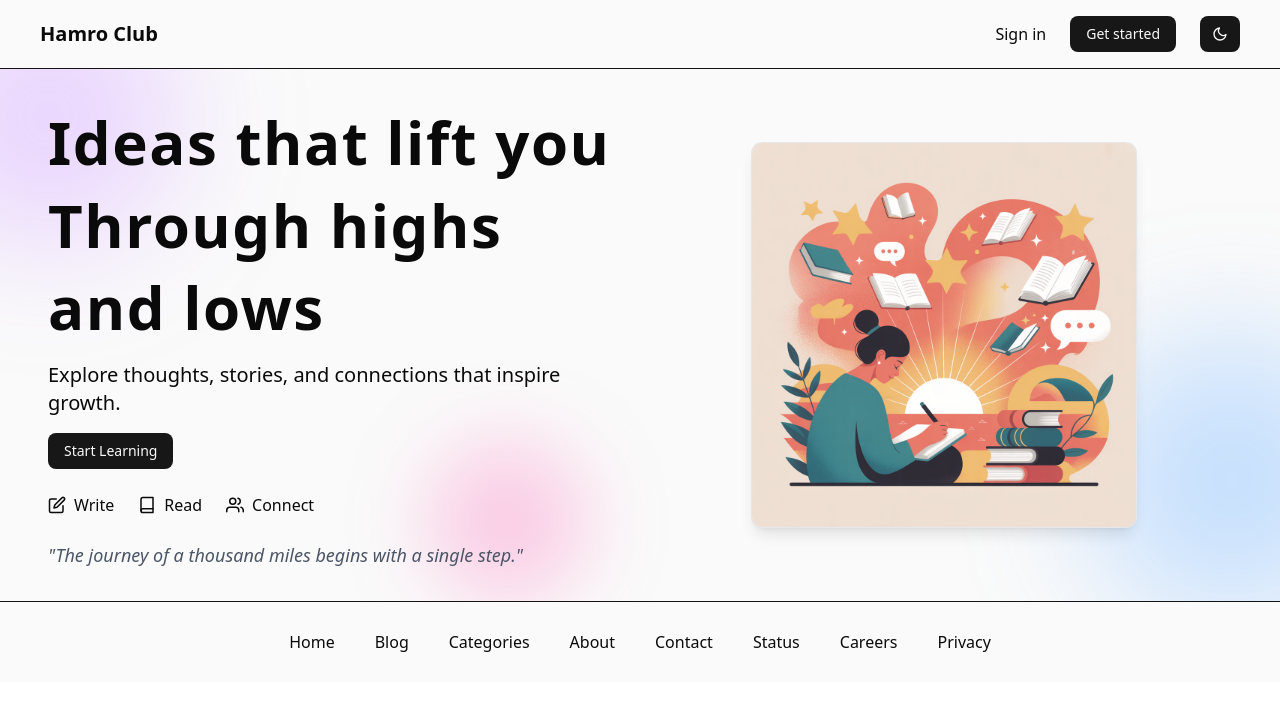
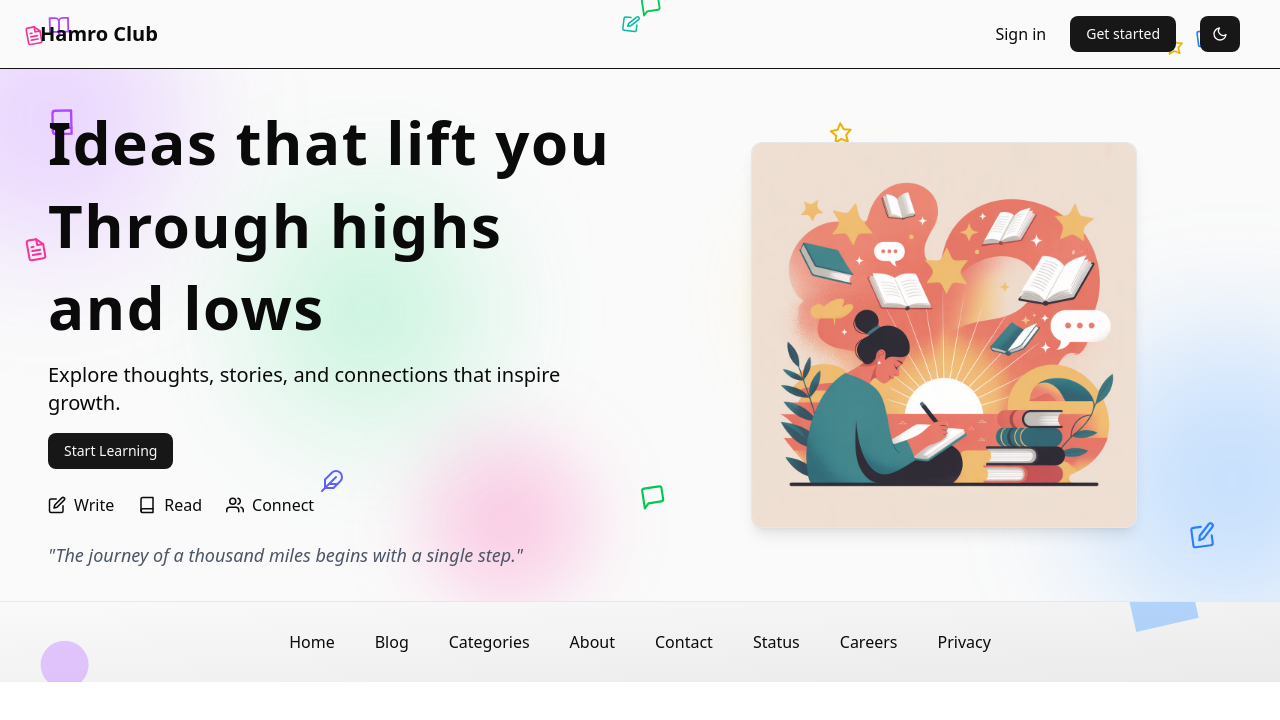
Before and after one commit to bibash21-creator/blog, a Next.js app in the folder frontend/: page / in a window 1280 px wide. Shown: the top 720 px of the page. Built offline with nearby package versions, Linux system fonts and the light colour scheme.

Commit message:
Added landing page final touch

```diff
--- a/frontend/package.json
+++ b/frontend/package.json
@@ -12,6 +12,7 @@
     "@radix-ui/react-slot": "^1.2.4",
     "class-variance-authority": "^0.7.1",
     "clsx": "^2.1.1",
+    "framer-motion": "^12.29.0",
     "lucide-react": "^0.562.0",
     "next": "16.1.4",
     "next-themes": "^0.4.6",
--- a/frontend/src/components/LandingPage/Landing_Hero.tsx
+++ b/frontend/src/components/LandingPage/Landing_Hero.tsx
@@ -1,10 +1,19 @@
 "use client";
 
-import { FiEdit, FiBook, FiUsers } from "react-icons/fi";
+import {
+  FiEdit,
+  FiBook,
+  FiUsers,
+  FiFileText,
+  FiMessageSquare,
+  FiFeather,
+  FiStar,
+} from "react-icons/fi";
 import { Button } from "@/components/ui/button";
 import Link from "next/link";
 import { useState, useEffect } from "react";
 import Image from "next/image";
+import { motion } from "framer-motion";
 
 const quotes: string[] = [
   "The journey of a thousand miles begins with a single step.",
@@ -24,11 +33,63 @@ export default function Hero() {
 
   return (
     <section className="relative overflow-hidden px-4 sm:px-6 lg:px-12 py-8 bg-[#fafafa] dark:bg-[#121212]">
-      {/* Background animated objects */}
+      {/* Subtle blur background blobs */}
       <div className="absolute -top-20 -left-20 w-64 h-64 bg-purple-400/30 dark:bg-purple-600/30 rounded-full blur-3xl animate-float"></div>
       <div className="absolute top-1/2 -right-24 w-72 h-72 bg-blue-400/30 dark:bg-blue-600/30 rounded-full blur-3xl animate-float-slow"></div>
       <div className="absolute bottom-0 left-1/3 w-40 h-40 bg-pink-400/30 dark:bg-pink-600/30 rounded-full blur-2xl animate-float"></div>
+      <div className="absolute top-1/4 right-1/4 w-48 h-48 bg-yellow-400/20 dark:bg-yellow-600/20 rounded-full blur-2xl animate-float-slow"></div>
+      <div className="absolute bottom-1/3 left-1/5 w-56 h-56 bg-green-400/20 dark:bg-green-600/20 rounded-full blur-3xl animate-float"></div>
 
+      {/* Animated blogging icons */}
+      <motion.div
+        animate={{ y: [0, -12, 0], rotate: [0, 10, -10, 0] }}
+        transition={{ repeat: Infinity, duration: 6, ease: "easeInOut" }}
+        className="absolute top-10 left-12 text-purple-500 dark:text-purple-400"
+      >
+        <FiBook size={28} />
+      </motion.div>
+
+      <motion.div
+        animate={{ y: [0, -12, 0], rotate: [0, 10, -10, 0] }}
+        transition={{ repeat: Infinity, duration: 7, ease: "easeInOut" }}
+        className="absolute bottom-12 right-16 text-blue-500 dark:text-blue-400"
+      >
+        <FiEdit size={26} />
+      </motion.div>
+
+      <motion.div
+        animate={{ y: [0, -12, 0], rotate: [0, 10, -10, 0] }}
+        transition={{ repeat: Infinity, duration: 8, ease: "easeInOut" }}
+        className="absolute top-1/3 left-6 text-pink-500 dark:text-pink-400"
+      >
+        <FiFileText size={24} />
+      </motion.div>
+
+      <motion.div
+        animate={{ y: [0, -12, 0], rotate: [0, 10, -10, 0] }}
+        transition={{ repeat: Infinity, duration: 9, ease: "easeInOut" }}
+        className="absolute bottom-20 left-1/2 text-green-500 dark:text-green-400"
+      >
+        <FiMessageSquare size={26} />
+      </motion.div>
+
+      <motion.div
+        animate={{ y: [0, -12, 0], rotate: [0, 10, -10, 0] }}
+        transition={{ repeat: Infinity, duration: 10, ease: "easeInOut" }}
+        className="absolute top-16 right-1/3 text-yellow-500 dark:text-yellow-400"
+      >
+        <FiStar size={24} />
+      </motion.div>
+
+      <motion.div
+        animate={{ y: [0, -12, 0], rotate: [0, 10, -10, 0] }}
+        transition={{ repeat: Infinity, duration: 11, ease: "easeInOut" }}
+        className="absolute bottom-24 left-1/4 text-indigo-500 dark:text-indigo-400"
+      >
+        <FiFeather size={24} />
+      </motion.div>
+
+      {/* Hero Content */}
       <div className="relative grid grid-cols-1 lg:grid-cols-2 gap-8 items-center">
         {/* Left: Text Content */}
         <div>
@@ -41,19 +102,31 @@ export default function Hero() {
           </p>
 
           <div className="flex justify-center lg:justify-start mb-6">
-            <Button variant="default" className="hover:scale-105 transition-transform duration-300">
+            <Button
+              variant="default"
+              className="hover:scale-105 transition-transform duration-300"
+            >
               Start Learning
             </Button>
           </div>
 
           <div className="hero-actions flex flex-col sm:flex-row sm:space-x-6 items-center lg:items-start mb-6 gap-y-3 sm:gap-y-0 justify-center lg:justify-start">
-            <Link href="" className="flex text-sm sm:text-base items-center gap-x-2 hover:text-purple-600 dark:hover:text-purple-400 transition-colors">
+            <Link
+              href=""
+              className="flex text-sm sm:text-base items-center gap-x-2 hover:text-purple-600 dark:hover:text-purple-400 transition-colors"
+            >
               <FiEdit className="text-base sm:text-lg" /> Write
             </Link>
-            <Link href="" className="flex text-sm sm:text-base items-center gap-x-2 hover:text-blue-600 dark:hover:text-blue-400 transition-colors">
+            <Link
+              href=""
+              className="flex text-sm sm:text-base items-center gap-x-2 hover:text-blue-600 dark:hover:text-blue-400 transition-colors"
+            >
               <FiBook className="text-base sm:text-lg" /> Read
             </Link>
-            <Link href="" className="flex text-sm sm:text-base items-center gap-x-2 hover:text-pink-600 dark:hover:text-pink-400 transition-colors">
+            <Link
+              href=""
+              className="flex text-sm sm:text-base items-center gap-x-2 hover:text-pink-600 dark:hover:text-pink-400 transition-colors"
+            >
               <FiUsers className="text-base sm:text-lg" /> Connect
             </Link>
           </div>
--- a/frontend/src/components/LandingPage/Landing_Nav.tsx
+++ b/frontend/src/components/LandingPage/Landing_Nav.tsx
@@ -1,26 +1,101 @@
 "use client";
-
 import Link from "next/link";
 import { Button } from "@/components/ui/button";
 import ThemeToggle from "@/components/universal/ThemeToggle";
-import { FiMenu, FiX } from "react-icons/fi";
+import {
+  FiMenu,
+  FiX,
+  FiBookOpen,
+  FiEdit,
+  FiFileText,
+  FiMessageSquare,
+  FiFeather,
+  FiStar,
+} from "react-icons/fi";
 import { useState } from "react";
+import { motion } from "framer-motion";
 
 export default function Navbar() {
   const [isOpen, setIsOpen] = useState(false);
 
   return (
     <>
-      <nav className="flex justify-between items-center bg-[#fafafa] dark:bg-[#121212] px-4 sm:px-6 md:px-10 py-4 border-b border-[#121212] dark:border-[#fafafa]">
+      <nav className="relative flex justify-between items-center bg-[#fafafa] dark:bg-[#121212] px-4 sm:px-6 md:px-10 py-4 border-b border-[#121212] dark:border-[#fafafa] overflow-hidden">
+        {/* Dense animated blogging icons */}
+        <motion.div
+          animate={{ y: [0, -12, 0], rotate: [0, 10, -10, 0] }}
+          transition={{ repeat: Infinity, duration: 6, ease: "easeInOut" }}
+          className="absolute top-4 left-12 text-purple-500 dark:text-purple-400"
+        >
+          <FiBookOpen size={22} />
+        </motion.div>
+
+        <motion.div
+          animate={{ y: [0, -12, 0], rotate: [0, 10, -10, 0] }}
+          transition={{ repeat: Infinity, duration: 7, ease: "easeInOut" }}
+          className="absolute bottom-4 right-16 text-blue-500 dark:text-blue-400"
+        >
+          <FiEdit size={20} />
+        </motion.div>
+
+        <motion.div
+          animate={{ y: [0, -12, 0], rotate: [0, 10, -10, 0] }}
+          transition={{ repeat: Infinity, duration: 8, ease: "easeInOut" }}
+          className="absolute top-1/2 left-6 text-pink-500 dark:text-pink-400"
+        >
+          <FiFileText size={20} />
+        </motion.div>
+
+        <motion.div
+          animate={{ y: [0, -12, 0], rotate: [0, 10, -10, 0] }}
+          transition={{ repeat: Infinity, duration: 9, ease: "easeInOut" }}
+          className="absolute bottom-10 left-1/2 text-green-500 dark:text-green-400"
+        >
+          <FiMessageSquare size={22} />
+        </motion.div>
+
+        <motion.div
+          animate={{ y: [0, -12, 0], rotate: [0, 10, -10, 0] }}
+          transition={{ repeat: Infinity, duration: 10, ease: "easeInOut" }}
+          className="absolute top-12 right-24 text-yellow-500 dark:text-yellow-400"
+        >
+          <FiStar size={20} />
+        </motion.div>
+
+        <motion.div
+          animate={{ y: [0, -12, 0], rotate: [0, 10, -10, 0] }}
+          transition={{ repeat: Infinity, duration: 11, ease: "easeInOut" }}
+          className="absolute bottom-16 left-1/4 text-indigo-500 dark:text-indigo-400"
+        >
+          <FiFeather size={20} />
+        </motion.div>
+
+        <motion.div
+          animate={{ y: [0, -12, 0], rotate: [0, 10, -10, 0] }}
+          transition={{ repeat: Infinity, duration: 12, ease: "easeInOut" }}
+          className="absolute top-20 right-1/3 text-red-500 dark:text-red-400"
+        >
+          <FiBookOpen size={18} />
+        </motion.div>
+
+        <motion.div
+          animate={{ y: [0, -12, 0], rotate: [0, 10, -10, 0] }}
+          transition={{ repeat: Infinity, duration: 13, ease: "easeInOut" }}
+          className="absolute bottom-6 right-1/2 text-teal-500 dark:text-teal-400"
+        >
+          <FiEdit size={18} />
+        </motion.div>
+
         {/* Logo */}
-        <div className="text-lg md:text-xl font-bold cursor-pointer">
+        <div className="text-lg md:text-xl font-bold cursor-pointer z-10">
           Hamro Club
         </div>
 
         {/* Desktop Menu */}
-        <div className="hidden md:flex items-center space-x-6">
-
-          <Link href="/login" className="hover:scale-105">Sign in</Link>
+        <div className="hidden md:flex items-center space-x-6 z-10">
+          <Link href="/login" className="hover:scale-105">
+            Sign in
+          </Link>
           <Button variant="default" className="cursor-pointer hover:scale-105">
             Get started
           </Button>
@@ -28,7 +103,7 @@ export default function Navbar() {
         </div>
 
         {/* Hamburger Icon (Mobile) */}
-        <div className="md:hidden">
+        <div className="md:hidden z-10">
           <button
             onClick={() => setIsOpen(!isOpen)}
             className="text-2xl focus:outline-none"
@@ -46,7 +121,6 @@ export default function Navbar() {
           isOpen ? "translate-x-0" : "translate-x-full"
         }`}
       >
-        {/* Close Icon inside drawer */}
         <div className="flex justify-end p-4">
           <button
             onClick={() => setIsOpen(false)}
@@ -57,13 +131,22 @@ export default function Navbar() {
           </button>
         </div>
 
-        {/* Menu Items */}
         <div className="flex flex-col items-start p-6 space-y-6">
-          <Link href="/" onClick={() => setIsOpen(false)}>Home</Link>
-          <Link href="/blog" onClick={() => setIsOpen(false)}>Blog</Link>
-          <Link href="/about" onClick={() => setIsOpen(false)}>About</Link>
-          <Link href="/contact" onClick={() => setIsOpen(false)}>Contact</Link>
-          <Link href="/login" onClick={() => setIsOpen(false)}>Sign in</Link>
+          <Link href="/" onClick={() => setIsOpen(false)}>
+            Home
+          </Link>
+          <Link href="/blog" onClick={() => setIsOpen(false)}>
+            Blog
+          </Link>
+          <Link href="/about" onClick={() => setIsOpen(false)}>
+            About
+          </Link>
+          <Link href="/contact" onClick={() => setIsOpen(false)}>
+            Contact
+          </Link>
+          <Link href="/login" onClick={() => setIsOpen(false)}>
+            Sign in
+          </Link>
           <Button
             variant="default"
             className="w-full cursor-pointer hover:scale-105"
@@ -75,7 +158,6 @@ export default function Navbar() {
         </div>
       </div>
 
-      {/* Background Overlay */}
       {isOpen && (
         <div
           className="fixed inset-0 bg-black/40 md:hidden z-40"
--- a/frontend/src/components/LandingPage/Landing_foot.tsx
+++ b/frontend/src/components/LandingPage/Landing_foot.tsx
@@ -1,9 +1,24 @@
+"use client";
 import Link from "next/link";
+import { motion } from "framer-motion";
 
 export default function Footer() {
   return (
-    <footer className="foot-padding border-t border-[#121212] dark:border-[#fafafa] bg-[#fafafa] dark:bg-[#121212]">
-      <div className="foot-actions grid grid-cols-2 sm:grid-cols-3 gap-4 text-center md:flex md:flex-wrap md:justify-center md:gap-x-10 md:gap-y-0">
+    <footer className="relative foot-padding border-t border-gray-200 dark:border-gray-700 bg-gradient-to-br from-[#fafafa] to-[#eaeaea] dark:from-[#121212] dark:to-[#1a1a1a] overflow-hidden">
+      {/* Animated background shapes */}
+      <motion.div
+        className="absolute top-10 left-10 w-12 h-12 rounded-full bg-purple-400/40 dark:bg-purple-600/40"
+        animate={{ y: [0, -20, 0], x: [0, 10, 0] }}
+        transition={{ repeat: Infinity, duration: 6, ease: "easeInOut" }}
+      />
+      <motion.div
+        className="absolute bottom-16 right-20 w-16 h-16 bg-blue-400/40 dark:bg-blue-600/40 rotate-45"
+        animate={{ y: [0, 15, 0], rotate: [0, 45, 0] }}
+        transition={{ repeat: Infinity, duration: 8, ease: "easeInOut" }}
+      />
+
+      {/* Footer links */}
+      <div className="relative z-10 foot-actions grid grid-cols-2 sm:grid-cols-3 gap-4 text-center md:flex md:flex-wrap md:justify-center md:gap-x-10 md:gap-y-0">
         <Link href="/">Home</Link>
         <Link href="/blog">Blog</Link>
         <Link href="/categories">Categories</Link>
```
Also changed, not shown: frontend/src/app/globals.css (line endings or trailing spaces), 1 other file (tests, documents, lock files or other folders).
